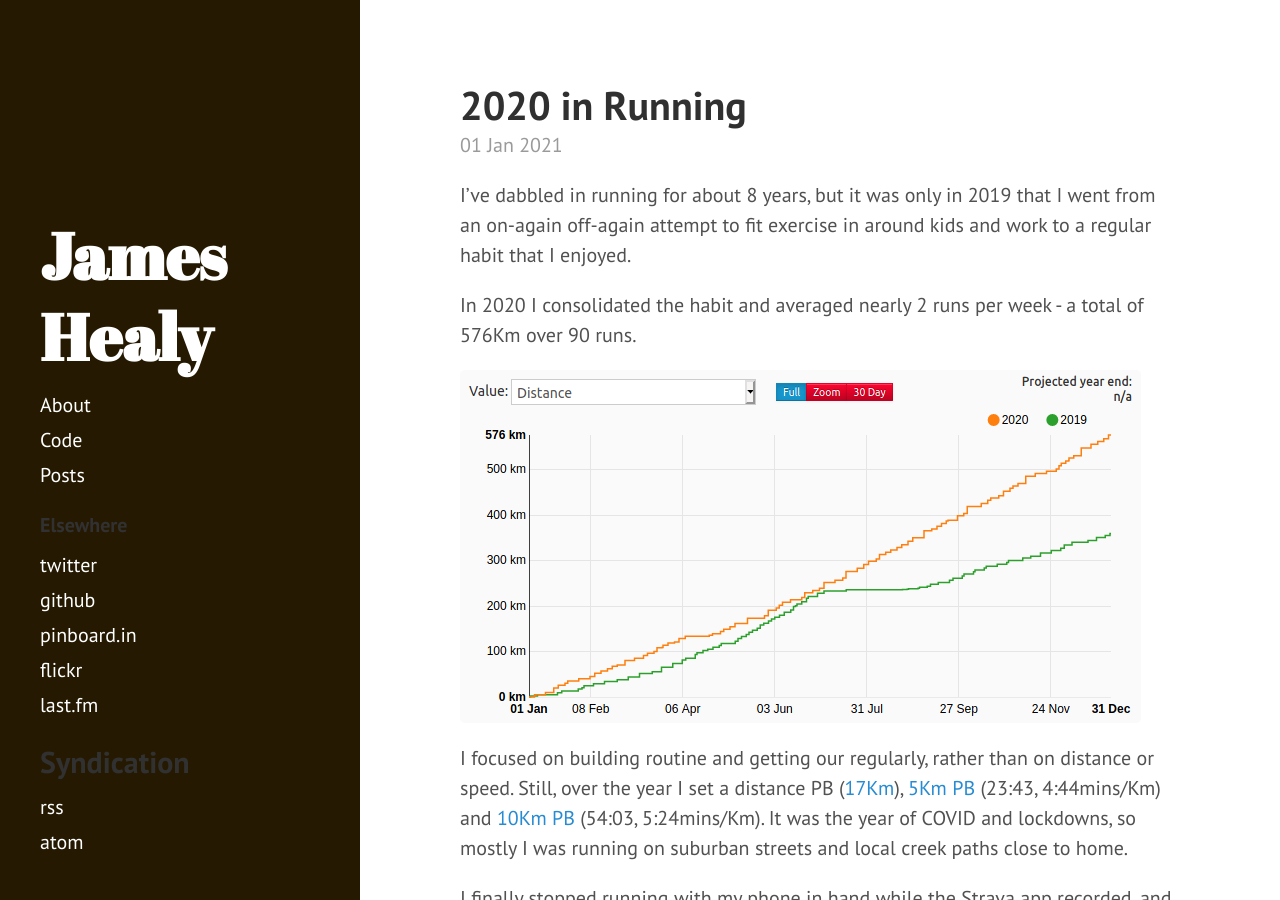
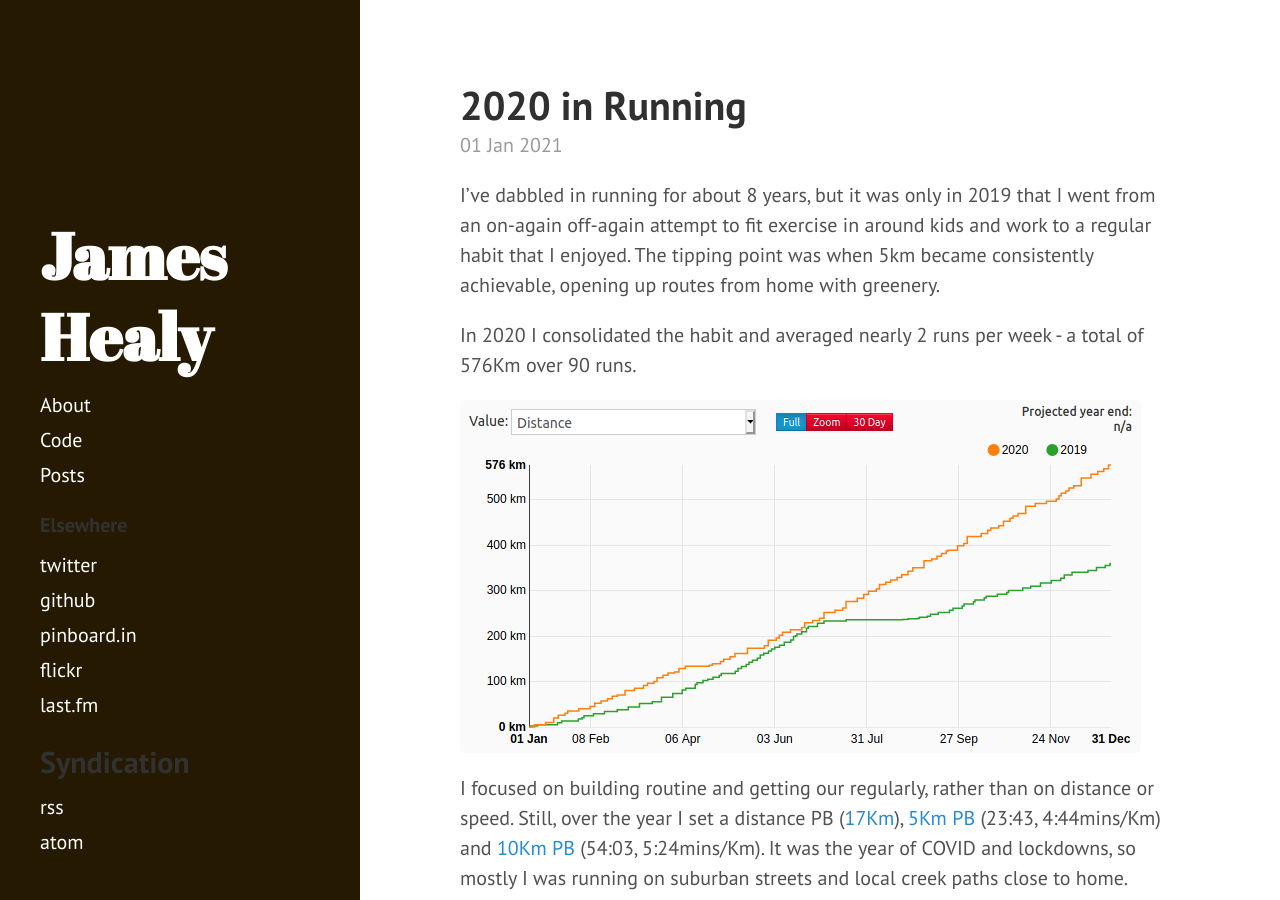
Before and after one commit to yob/yob.github.com, a Jekyll site: the page built from _posts/2021-01-01-2020-in-running.markdown, in a window 1280 px wide and 900 px high. Built offline with Jekyll 4.4.1, drawn with Linux system fonts in a browser that asks for light colours.

Commit message:
tweak 2020 in running

```diff
--- a/_posts/2021-01-01-2020-in-running.markdown
+++ b/_posts/2021-01-01-2020-in-running.markdown
@@ -5,7 +5,8 @@ title: "2020 in Running"
 
 I've dabbled in running for about 8 years, but it was only in 2019 that I went
 from an on-again off-again attempt to fit exercise in around kids and work to a
-regular habit that I enjoyed.
+regular habit that I enjoyed. The tipping point was when 5km became
+consistently achievable, opening up routes from home with greenery.
 
 In 2020 I consolidated the habit and averaged nearly 2 runs per week - a total
 of 576Km over 90 runs.
```
